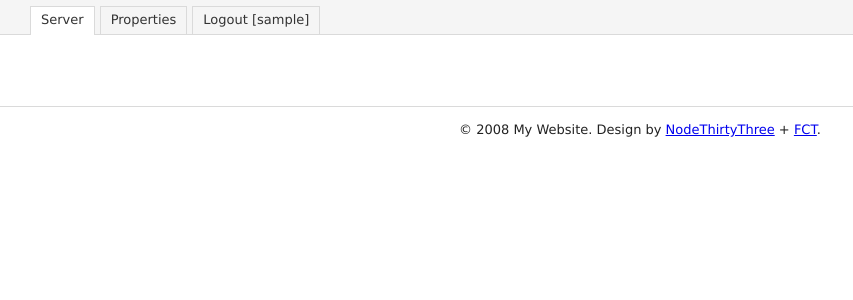
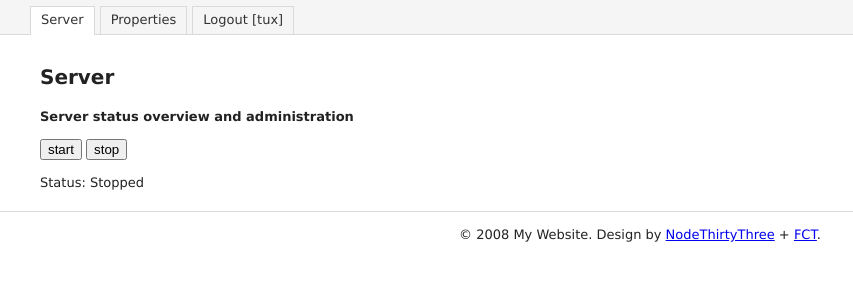
Before and after one commit to asdil12/mcweb, a Flask app: page /server in a window 1280 px wide. Shown: the part 111-411 px from the top of the page, without its empty margins (0-853 px from the left). Run offline with Flask 2, Linux system fonts and the light colour scheme; the visitor is signed in with stand-in values (Sample User, id 1); parts of the project's set-up code (start-up, migrations or seed data) failed here and were passed over.

Commit message:
add server start/stop and status via webui

```diff
--- a/application.py
+++ b/application.py
@@ -16,12 +16,21 @@ app = Flask(__name__)
 
 @app.route('/status')
 @app.route('/server')
+@app.route('/server/<action>', methods=['GET', 'POST'])
 @app.route('/')
-def server():
+def server(action=None):
 	"Server"
 	if 'username' not in session: return goto_login(fname(), fparms())
+	if request.method == 'POST':
+		if action == 'action':
+			task = request.form.get('task')
+			if task == 'start':
+				mcs.start()
+			elif task == 'stop':
+				mcs.stop()
+			return redirect(url_for('server'))
 	info = mcs.info()
-	return render_template('base.html', navigation=get_navi(fname()))
+	return render_template('server.html', navigation=get_navi(fname()), info=info)
 
 @app.route('/properties', methods=['GET', 'POST'])
 def properties():
@@ -70,6 +79,12 @@ if __name__ == '__main__':
 		f.write(u.read())
 		f.close()
 		print "\bDONE"
+	#FIXME Server autostart (set in config)
 	app.debug = True
 	app.secret_key = 'A0Zr98j/3yX R~XHH!jmN]LWX/,?RT'
 	app.run()
+	print "Shuting down..."
+	try:
+		mcs.stop()
+	except:
+		pass
--- a/templates/server.html
+++ b/templates/server.html
@@ -4,6 +4,17 @@
 {% block csubtitle %}Server status overview and administration{% endblock %}
 {% block content %}
 <form method="post" action="{{ url_for('server', action='action') }}">
-	<input type="submit" name="server
+	<input type="submit" name="task" value="start" />
+	<input type="submit" name="task" value="stop" />
 </form>
+<br />
+Status: {% if info.running %}Running{% else %}Stopped{% endif %}<br />
+{% if info.running %}
+Connected users:
+<ul>
+	{% for user in info.connected_users %}
+		<li>{{ user }}</li>
+	{% endfor %}
+</ul>
+{% endif %}
 {% endblock %}
```
